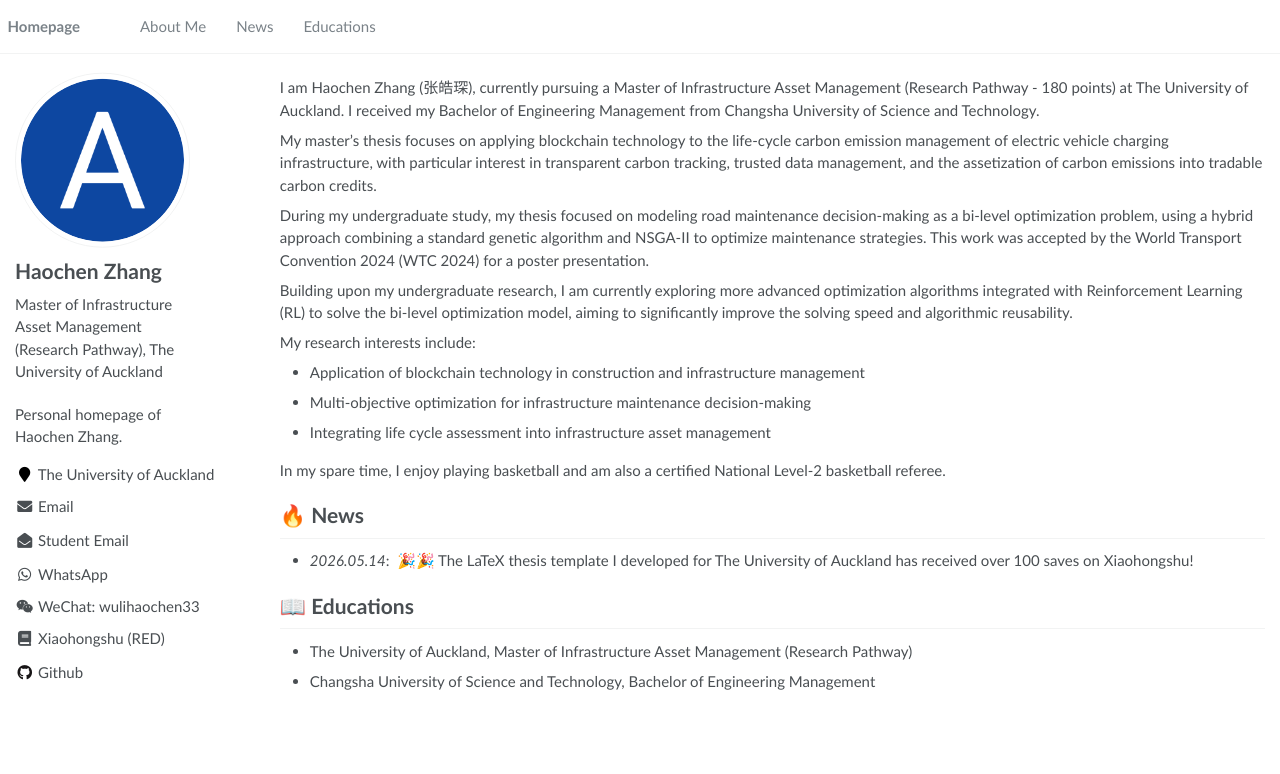
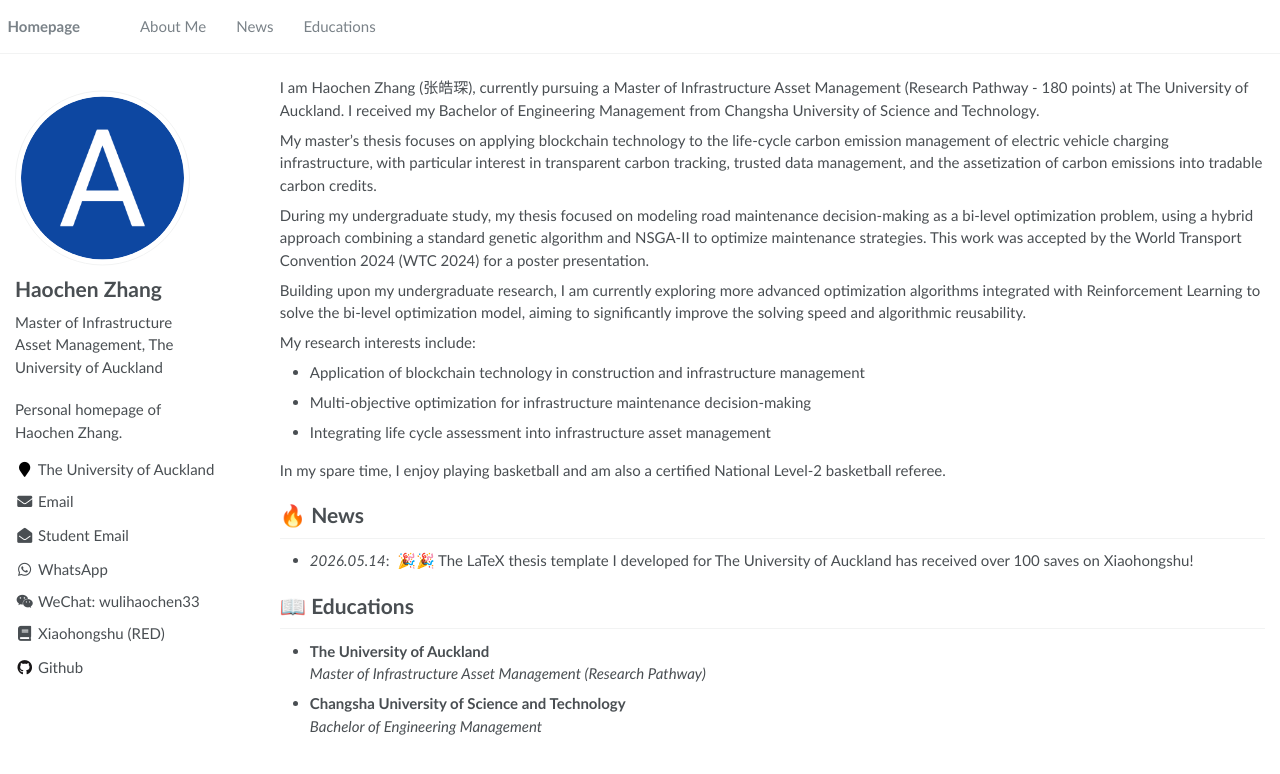
Before and after one commit to Zhang-holden/Zhang-holden.github.io, a Jekyll site: the page built from _pages/about.md, in a window 1280 px wide. Shown: the top 774 px of the page. Built offline with Jekyll 4.4.1, drawn with Linux system fonts in a browser that asks for light colours.

Commit message:
Enhance formatting of the Educations section

```diff
--- a/_config.yml
+++ b/_config.yml
@@ -23,7 +23,7 @@ baidu_site_verification  :  # get baidu_site_verification from https://ziyuan.ba
 author:
   name             : "Haochen Zhang"
   avatar           : "images/android-chrome-512x512.png"
-  bio              : "Master of Infrastructure Asset Management (Research Pathway), The University of Auckland"
+  bio              : "Master of Infrastructure Asset Management, The University of Auckland"
   location         :
   employer         : "The University of Auckland"
   pubmed           :
--- a/_pages/about.md
+++ b/_pages/about.md
@@ -23,7 +23,7 @@ My master's thesis focuses on applying blockchain technology to the life-cycle c
 
 During my undergraduate study, my thesis focused on modeling road maintenance decision-making as a bi-level optimization problem, using a hybrid approach combining a standard genetic algorithm and NSGA-II to optimize maintenance strategies. This work was accepted by the World Transport Convention 2024 (WTC 2024) for a poster presentation.
 
-Building upon my undergraduate research, I am currently exploring more advanced optimization algorithms integrated with Reinforcement Learning (RL) to solve the bi-level optimization model, aiming to significantly improve the solving speed and algorithmic reusability.
+Building upon my undergraduate research, I am currently exploring more advanced optimization algorithms integrated with Reinforcement Learning to solve the bi-level optimization model, aiming to significantly improve the solving speed and algorithmic reusability.
 
 My research interests include:
 
@@ -37,5 +37,9 @@ In my spare time, I enjoy playing basketball and am also a certified National Le
 - *2026.05.14*: &nbsp;🎉🎉 The LaTeX thesis template I developed for The University of Auckland has received over 100 saves on Xiaohongshu!
 
 # 📖 Educations
-- The University of Auckland, Master of Infrastructure Asset Management (Research Pathway)
-- Changsha University of Science and Technology, Bachelor of Engineering Management
+
+- **The University of Auckland**
+  <br> *Master of Infrastructure Asset Management (Research Pathway)*
+
+- **Changsha University of Science and Technology**
+  <br> *Bachelor of Engineering Management*
```
